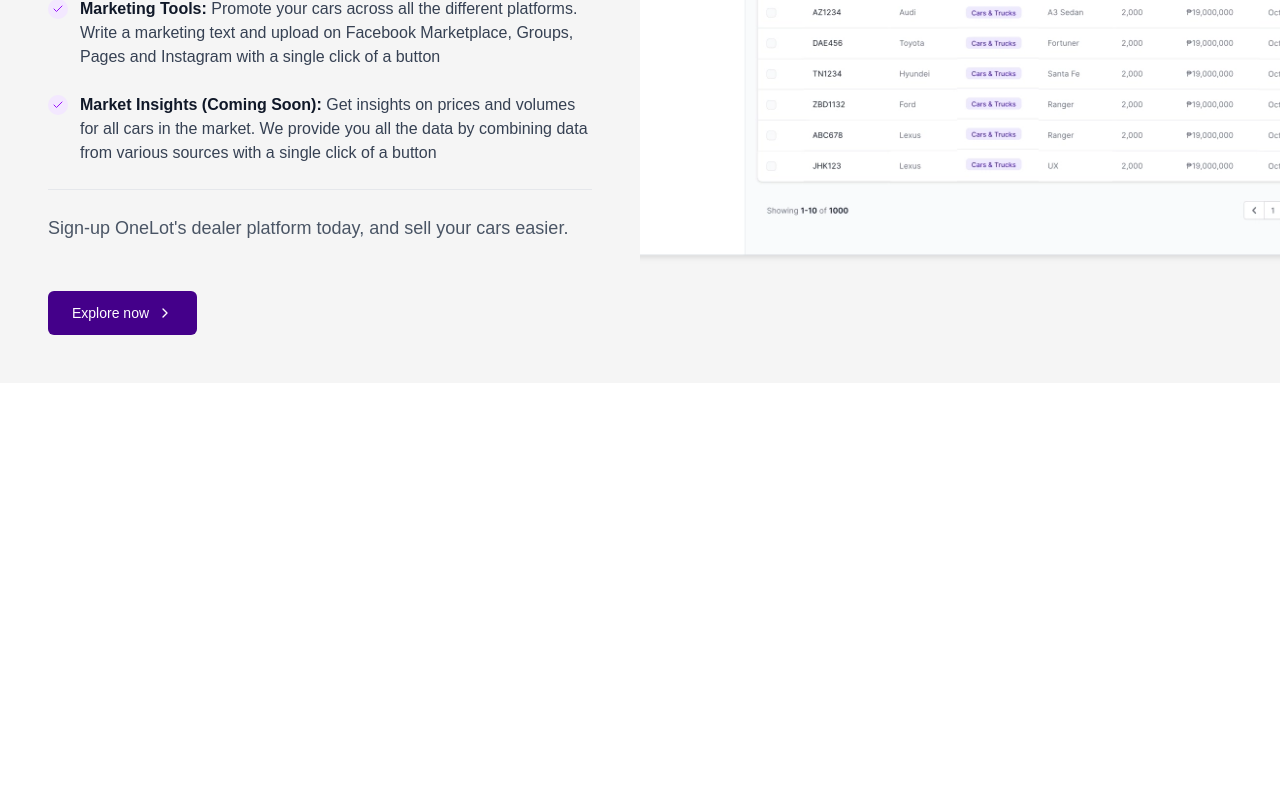
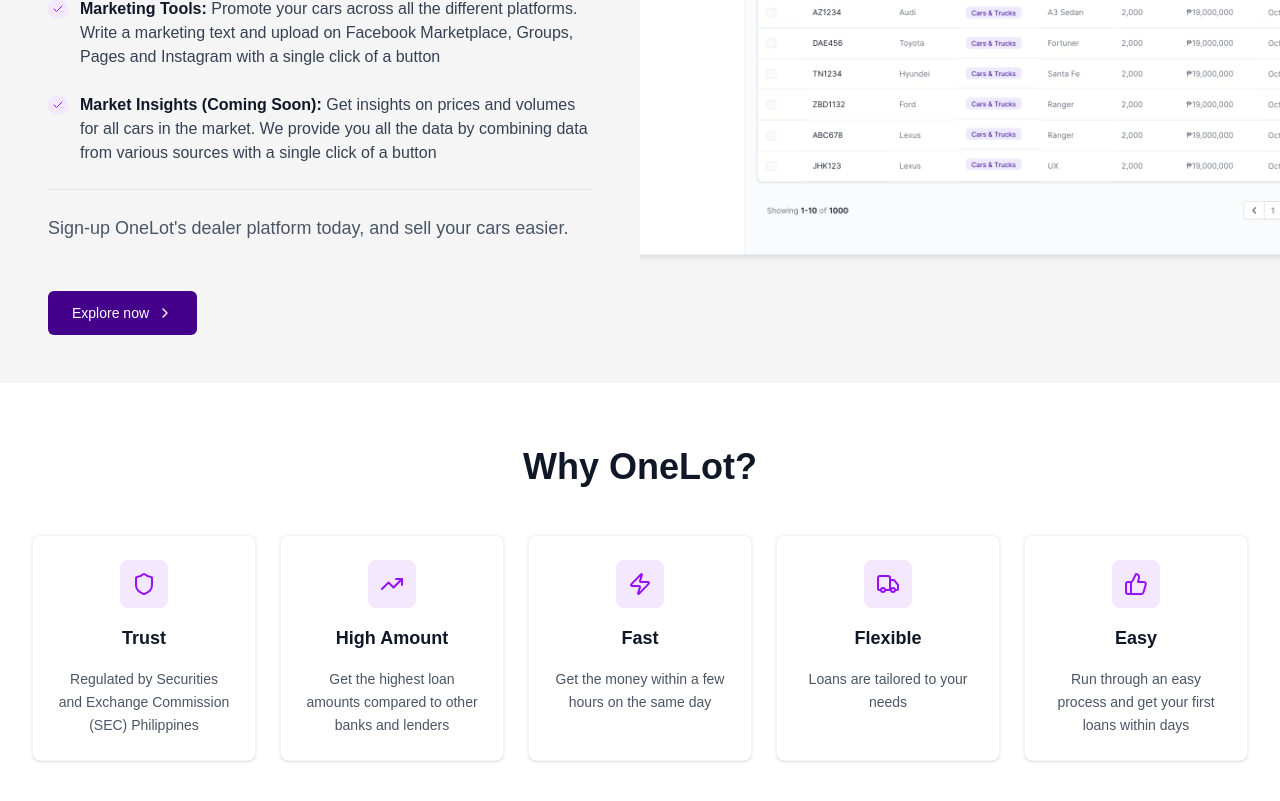
Before and after one commit to KelvinNath/OneLot, a Next.js app: page / in a window 1280 px wide. Shown: the part 3117-3918 px from the top of the page. Before the commit the page ends 3500 px from the top, so only its background shows below. Built offline with nearby package versions, Linux system fonts and the light colour scheme.

Commit message:
feat: Added WhyOneLot section

```diff
--- a/app/page.tsx
+++ b/app/page.tsx
@@ -3,6 +3,7 @@
 import Feature from '@/components/sections/feature/Feature';
 import Financing from '@/components/sections/financing/Financing';
 import Dealership from '@/components/sections/dealership/Dealership';
+import WhyOnelot from '@/components/sections/whyOnelot/WhyOnelot';
 
 export default function Home() {
   return (
@@ -11,6 +12,7 @@
       <Feature />
       <Financing />
       <Dealership />
+      <WhyOnelot />
     </>
   );
 }
--- /dev/null
+++ b/components/sections/whyOnelot/WhyOneLotCards.tsx
@@ -0,0 +1,18 @@
+// components/sections/whyOnelot/WhyOnelotCards.tsx
+import Card from '../../ui/Card';
+import { whyOnelotData } from './why-onelot-data';
+
+export default function WhyOnelotCards() {
+  return (
+    <div className="grid grid-cols-1 md:grid-cols-2 lg:grid-cols-5 gap-6">
+      {whyOnelotData.cards.map((card) => (
+        <Card
+          key={card.id}
+          icon={<card.icon className="w-6 h-6 text-purple-600" />}
+          title={card.title}
+          description={card.description}
+        />
+      ))}
+    </div>
+  );
+}
--- /dev/null
+++ b/components/sections/whyOnelot/WhyOnelot.tsx
@@ -0,0 +1,21 @@
+// components/sections/whyOnelot/WhyOnelot.tsx
+import WhyOnelotCards from './WhyOneLotCards';
+import { whyOnelotData } from './why-onelot-data';
+
+export default function WhyOnelot() {
+  return (
+    <section className="py-16 bg-white">
+      <div className="max-w-7xl mx-auto px-4 sm:px-6 lg:px-8">
+        {/* Title */}
+        <div className="text-center mb-12">
+          <h2 className="text-3xl md:text-4xl font-bold text-gray-900">
+            {whyOnelotData.title}
+          </h2>
+        </div>
+
+        {/* Cards Grid */}
+        <WhyOnelotCards />
+      </div>
+    </section>
+  );
+}
--- /dev/null
+++ b/components/sections/whyOnelot/why-onelot-data.ts
@@ -0,0 +1,45 @@
+// components/sections/whyOnelot/why-onelot-data.ts
+import { Shield, TrendingUp, Zap, Truck, ThumbsUp } from 'lucide-react';
+
+export interface WhyOnelotCard {
+  id: string;
+  icon: React.ComponentType<{ className?: string }>;
+  title: string;
+  description: string;
+}
+
+export const whyOnelotData = {
+  title: "Why OneLot?",
+  cards: [
+    {
+      id: 'trust',
+      icon: Shield,
+      title: 'Trust',
+      description: 'Regulated by Securities and Exchange Commission (SEC) Philippines'
+    },
+    {
+      id: 'high-amount',
+      icon: TrendingUp,
+      title: 'High Amount',
+      description: 'Get the highest loan amounts compared to other banks and lenders'
+    },
+    {
+      id: 'fast',
+      icon: Zap,
+      title: 'Fast',
+      description: 'Get the money within a few hours on the same day'
+    },
+    {
+      id: 'flexible',
+      icon: Truck,
+      title: 'Flexible',
+      description: 'Loans are tailored to your needs'
+    },
+    {
+      id: 'easy',
+      icon: ThumbsUp,
+      title: 'Easy',
+      description: 'Run through an easy process and get your first loans within days'
+    }
+  ]
+};
--- /dev/null
+++ b/components/ui/Card.tsx
@@ -0,0 +1,45 @@
+// components/ui/Card.tsx
+import { memo } from 'react';
+
+interface CardProps {
+  icon: React.ReactNode;
+  title: string;
+  description: string;
+  className?: string;
+}
+
+// Pre-computed styles for performance
+const CARD_STYLES = [
+  'bg-white rounded-lg shadow-sm border border-gray-100',
+  'p-6 text-center',
+  'hover:shadow-md transition-shadow duration-200',
+  'flex flex-col items-center space-y-4'
+].join(' ');
+
+const Card = memo(function Card({
+  icon,
+  title,
+  description,
+  className = ''
+}: CardProps) {
+  return (
+    <div className={`${CARD_STYLES} ${className}`}>
+      {/* Icon */}
+      <div className="w-12 h-12 rounded-lg bg-purple-100 flex items-center justify-center">
+        {icon}
+      </div>
+
+      {/* Title */}
+      <h3 className="text-lg font-bold text-gray-900">
+        {title}
+      </h3>
+
+      {/* Description */}
+      <p className="text-sm text-gray-600 leading-relaxed">
+        {description}
+      </p>
+    </div>
+  );
+});
+
+export default Card;
```
